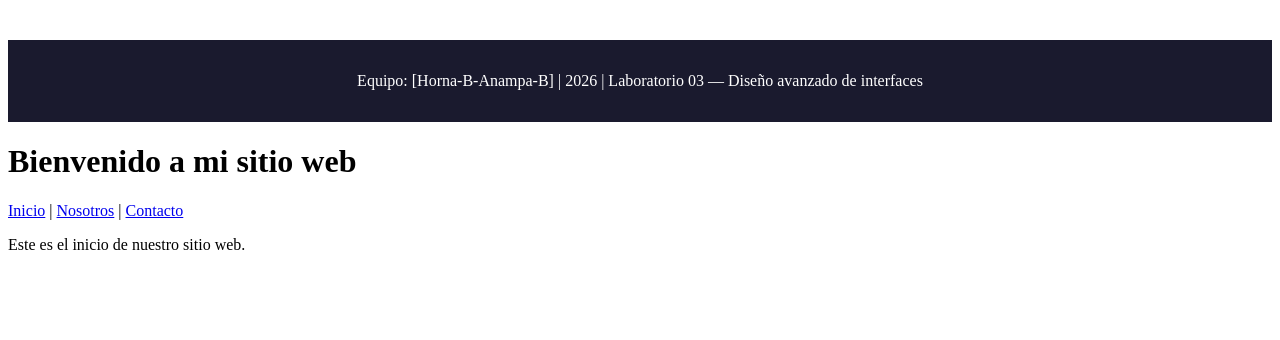
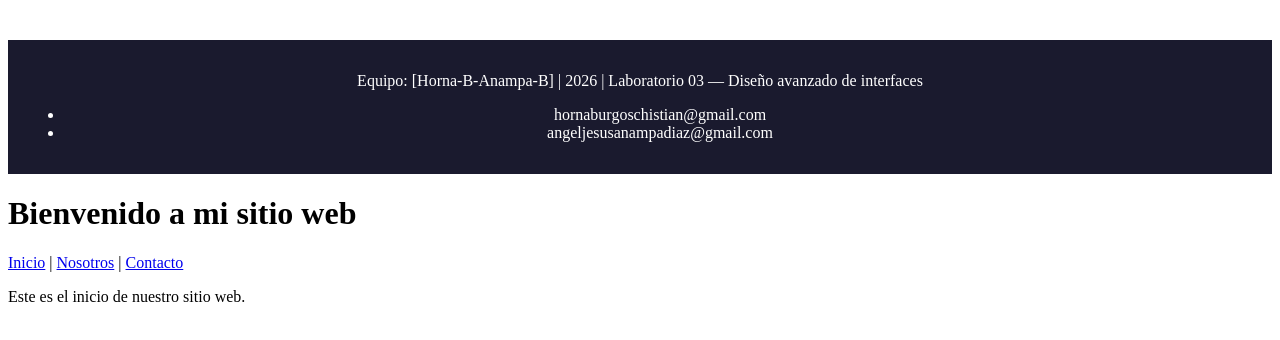
Before and after one commit to christianhorna-gif/lab-git-sem03, a plain HTML site: page index.html in a window 1280 px wide. Drawn offline with Linux system fonts and the light colour scheme.

Commit message:
agrege en el footer una lista de los correos

```diff
--- a/index.html
+++ b/index.html
@@ -8,6 +8,10 @@
 
     <footer style="background:#1a1a2e;color:white;text-align:center;padding:16px;margin-top:40px">
     <p>Equipo: [Horna-B-Anampa-B] | 2026 | Laboratorio 03 — Diseño avanzado de interfaces</p>
+    <ul>
+        <li>hornaburgoschistian@gmail.com</li>
+        <li>angeljesusanampadiaz@gmail.com</li>
+    </ul>
     </footer>
 
     <h1>Bienvenido a mi sitio web</h1>
```
